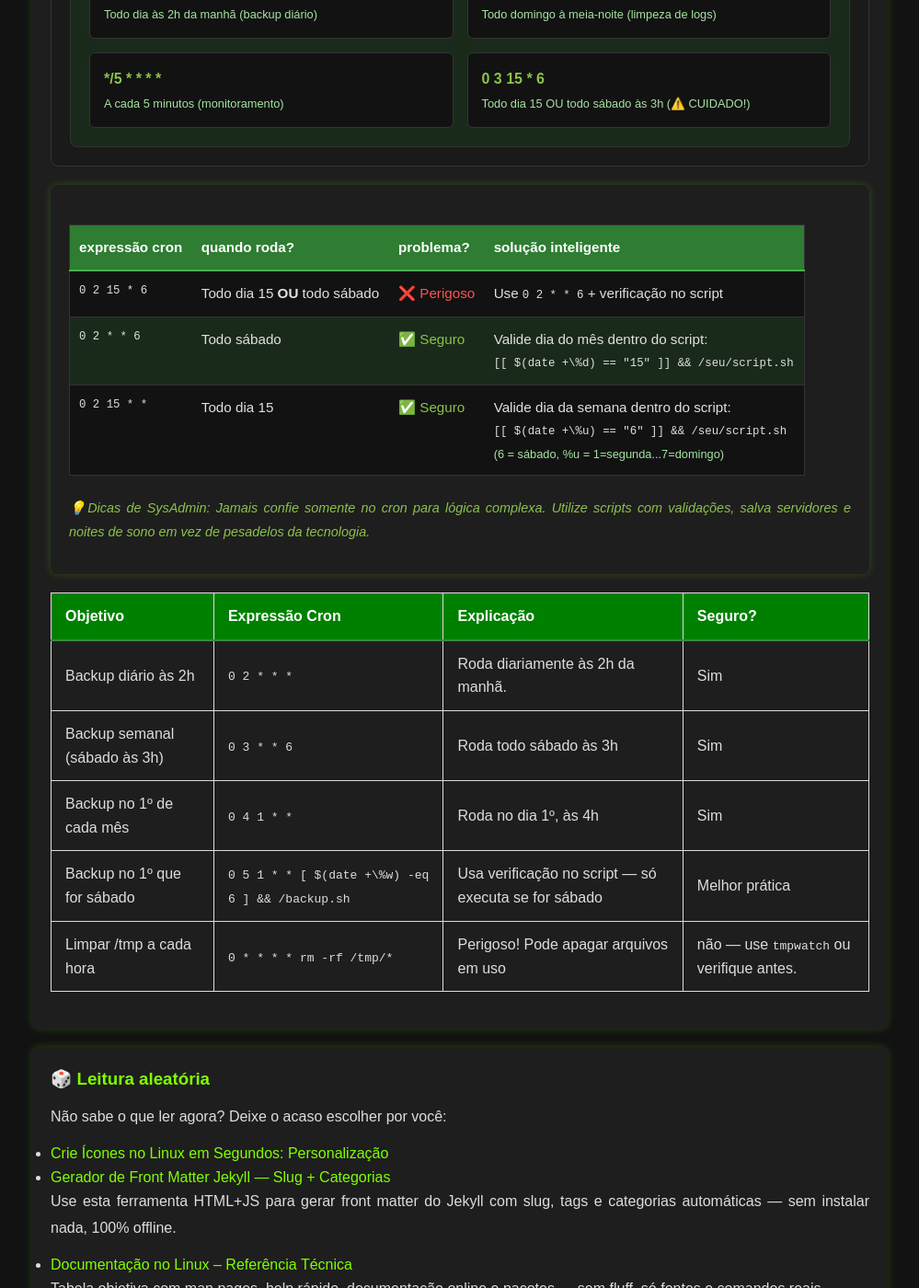
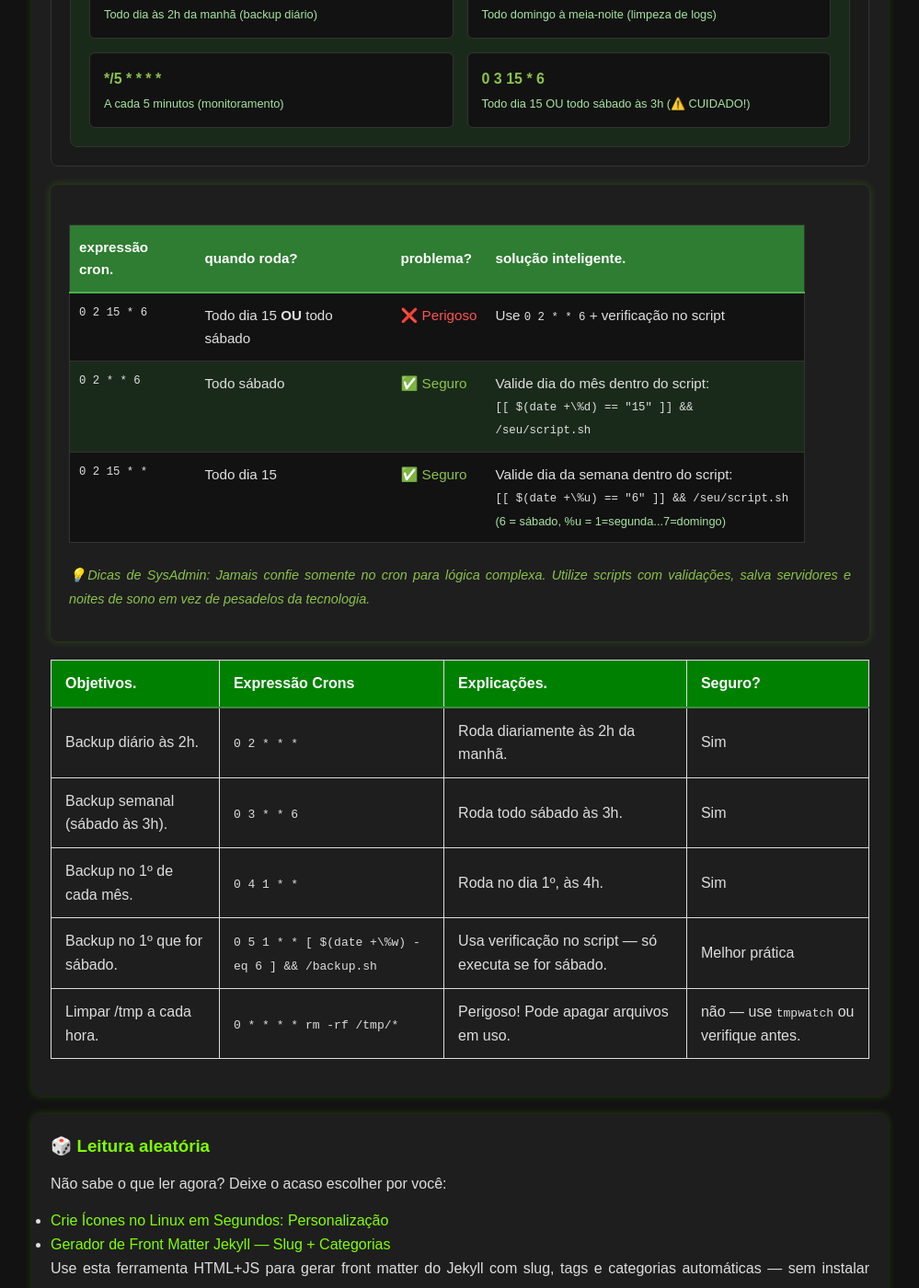
Before and after one commit to Piolinux/piolinux-site, a Jekyll site: the page built from _pages/_tools/gerador-de-expressoes-cron-online-agende-tarefas-no-linux.html, in a window 1280 px wide and 1400 px high, scrolled down 1372 px. Shown: the whole window at 92% size, without its empty margins (140-1139 px from the left). Built offline with Jekyll 4.4.1, drawn with Linux system fonts in a browser that asks for light colours.

Commit message:
Update gerador-de-expressoes-cron-online-agende-tarefas-no-linux.html

```diff
--- a/_pages/_tools/gerador-de-expressoes-cron-online-agende-tarefas-no-linux.html
+++ b/_pages/_tools/gerador-de-expressoes-cron-online-agende-tarefas-no-linux.html
@@ -115,7 +115,6 @@ tags: [cron, linux, sysadmin, automacao, devops, servidores]
     </div>
   </div>
 </div>
-  <div class="seo-content">
 
 
 <section>
@@ -124,10 +123,10 @@ tags: [cron, linux, sysadmin, automacao, devops, servidores]
   <table style="border-collapse: collapse; width: 100%; max-width: 800px; margin: 1.5em 0; font-size: 0.95em; background: #121212; color: #e0e0e0; border: 1px solid #333;">
     <thead>
       <tr style="background-color: #2e7d32; color: #fff;">
-        <th style="padding: 12px 10px; text-align: left; border-bottom: 2px solid #4caf50;">expressão cron</th>
+        <th style="padding: 12px 10px; text-align: left; border-bottom: 2px solid #4caf50;">expressão cron.</th>
         <th style="padding: 12px 10px; text-align: left; border-bottom: 2px solid #4caf50;">quando roda?</th>
         <th style="padding: 12px 10px; text-align: left; border-bottom: 2px solid #4caf50;">problema?</th>
-        <th style="padding: 12px 10px; text-align: left; border-bottom: 2px solid #4caf50;">solução inteligente</th>
+        <th style="padding: 12px 10px; text-align: left; border-bottom: 2px solid #4caf50;">solução inteligente.</th>
       </tr>
     </thead>
     <tbody>
@@ -180,41 +179,41 @@ tags: [cron, linux, sysadmin, automacao, devops, servidores]
   <table class="evergreen-table cron-table">
     <thead>
       <tr>
-        <th>Objetivo</th>
-        <th>Expressão Cron</th>
-        <th>Explicação</th>
+        <th>Objetivos.</th>
+        <th>Expressão Crons</th>
+        <th>Explicações.</th>
         <th>Seguro?</th>
       </tr>
     </thead>
     <tbody>
       <tr>
-        <td>Backup diário às 2h</td>
+        <td>Backup diário às 2h.</td>
         <td><code>0 2 * * *</code></td>
         <td>Roda diariamente às 2h da manhã.</td>
         <td> Sim</td>
       </tr>
       <tr>
-        <td>Backup semanal (sábado às 3h)</td>
+        <td>Backup semanal (sábado às 3h).</td>
         <td><code>0 3 * * 6</code></td>
-        <td>Roda todo sábado às 3h</td>
+        <td>Roda todo sábado às 3h.</td>
         <td> Sim</td>
       </tr>
       <tr>
-        <td>Backup no 1º de cada mês</td>
+        <td>Backup no 1º de cada mês.</td>
         <td><code>0 4 1 * *</code></td>
-        <td>Roda no dia 1º, às 4h</td>
+        <td>Roda no dia 1º, às 4h.</td>
         <td>Sim</td>
       </tr>
       <tr>
-        <td>Backup no 1º que for sábado</td>
+        <td>Backup no 1º que for sábado.</td>
         <td><code>0 5 1 * * [ $(date +\%w) -eq 6 ] && /backup.sh</code></td>
-        <td>Usa verificação no script — só executa se for sábado</td>
+        <td>Usa verificação no script — só executa se for sábado.</td>
         <td>Melhor prática</td>
       </tr>
       <tr>
-        <td>Limpar /tmp a cada hora</td>
+        <td>Limpar /tmp a cada hora.</td>
         <td><code>0 * * * * rm -rf /tmp/*</code></td>
-        <td>Perigoso! Pode apagar arquivos em uso</td>
+        <td>Perigoso! Pode apagar arquivos em uso.</td>
         <td> n&atilde;o — use <code>tmpwatch</code> ou verifique antes.</td>
       </tr>
     </tbody>
```
